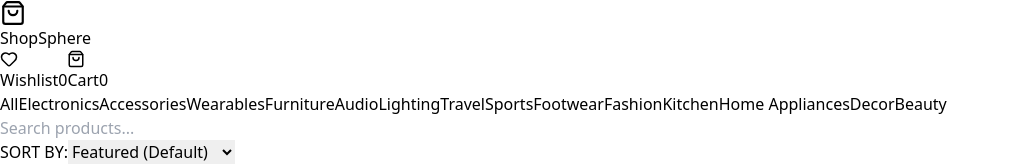
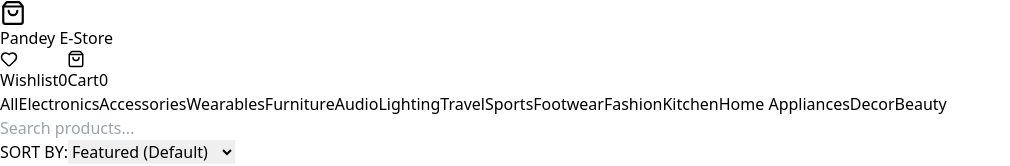
Before and after one commit to Vijay9169/react-ecommerce-app, a React (Vite) app: page / in a window 1280 px wide. Shown: the top 166 px of the page, without its empty margins (0-1010 px from the left). Built offline with nearby package versions, Linux system fonts and the light colour scheme.

Commit message:
feat: Store Name Change

```diff
--- a/src/App.jsx
+++ b/src/App.jsx
@@ -153,7 +153,7 @@ export default function App() {
         <div className="flex items-center gap-2">
           <ShoppingBag className="text-indigo-600" size={26} />
           <span className="text-xl font-bold tracking-tight text-slate-800">
-            ShopSphere
+            Pandey E-Store
           </span>
         </div>
 
```
